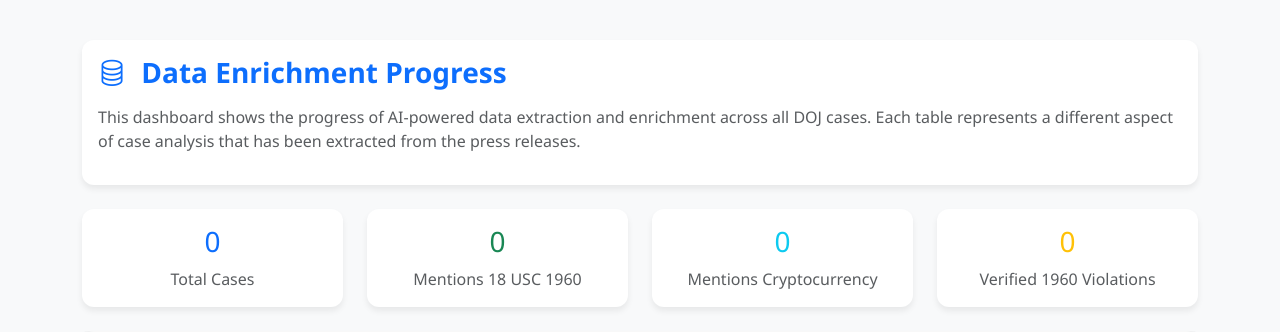
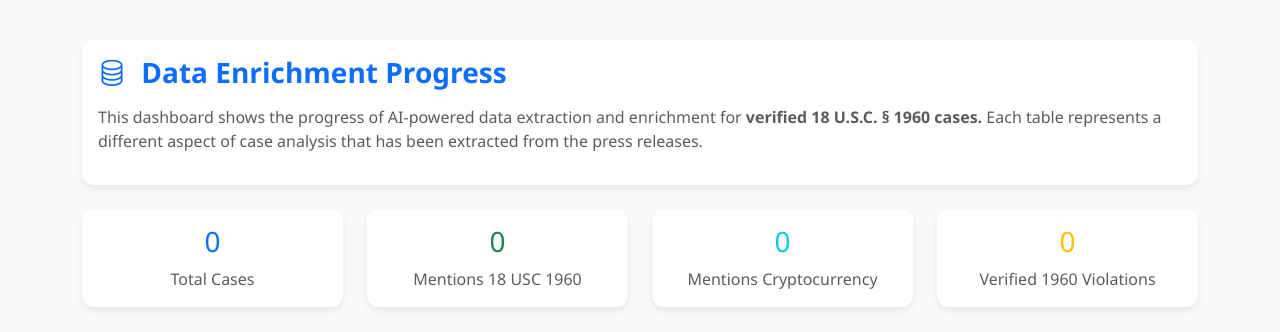
Before and after one commit to actuallyrizzn/project1960, a Flask app: page /enrichment in a window 1280 px wide. Shown: the part 108-440 px from the top of the page. Run offline with Flask 3, Linux system fonts and the light colour scheme; data that the repository does not hold is empty.

Commit message:
Update about and enrichment templates to reflect database milestone and enhance progress metrics
- Added a success message in the about.html template indicating the completion of the fully relational database schema.
- Updated enrichment.html to specify that the dashboard now tracks progress for verified 18 U.S.C. § 1960 cases.
- Adjusted progress calculations to use verified cases instead of total cases for more accurate metrics across various sections.

```diff
--- a/templates/about.html
+++ b/templates/about.html
@@ -67,6 +67,8 @@
                     <p>
                         The enrichment process uses targeted prompts to ask a Large Language Model to act as a legal expert. It reads each press release and extracts information into a detailed, structured format, populating the database tables described below. This turns unstructured text into a queryable dataset.
                     </p>
+
+                    <p class="text-success"><strong>Milestone reached:</strong> The system now uses a fully relational database schema as outlined in the project roadmap. All enrichment data is normalized and queryable across multiple tables.</p>
                 </div>
             </div>
 
@@ -154,7 +156,7 @@
 
                     <h5>Phase 2: Enhanced Data (Q3 2025)</h5>
                     <ul>
-                        <li>🔲 Schema v2 - fully relational database</li>
+                        <li>✅ Schema v2 - fully relational database (now live!)</li>
                         <li>🔲 PACER integration for docket metadata</li>
                         <li>🔲 Defendant and charge tracking</li>
                         <li>🔲 Exchange/OTC desk mapping</li>
--- a/templates/enrichment.html
+++ b/templates/enrichment.html
@@ -27,7 +27,7 @@
                     Data Enrichment Progress
                 </h1>
                 <p class="text-muted">
-                    This dashboard shows the progress of AI-powered data extraction and enrichment across all DOJ cases.
+                    This dashboard shows the progress of AI-powered data extraction and enrichment for <strong>verified 18 U.S.C. § 1960 cases.</strong>
                     Each table represents a different aspect of case analysis that has been extracted from the press releases.
                 </p>
             </div>
@@ -98,7 +98,7 @@
                                     Extracted case details including district office, U.S. Attorney, event type, penalties, and crypto assets.
                                 </p>
                                 <div class="progress" style="height: 6px;">
-                                    {% set percentage = (stats.enrichment.case_metadata / stats.total_cases * 100) if stats.total_cases > 0 else 0 %}
+                                    {% set percentage = (stats.enrichment.case_metadata / stats.verified_yes * 100) if stats.verified_yes > 0 else 0 %}
                                     <div class="progress-bar bg-primary" style="width: {{ percentage }}%"></div>
                                 </div>
                                 <small class="text-muted">{{ "%.1f"|format(percentage) }}% complete</small>
@@ -121,7 +121,7 @@
                                     Identified individuals involved in cases including defendants, prosecutors, and other key figures.
                                 </p>
                                 <div class="progress" style="height: 6px;">
-                                    {% set percentage = (stats.enrichment.participants / stats.total_cases * 100) if stats.total_cases > 0 else 0 %}
+                                    {% set percentage = (stats.enrichment.participants / stats.verified_yes * 100) if stats.verified_yes > 0 else 0 %}
                                     <div class="progress-bar bg-success" style="width: {{ percentage }}%"></div>
                                 </div>
                                 <small class="text-muted">{{ "%.1f"|format(percentage) }}% complete</small>
@@ -144,7 +144,7 @@
                                     Federal, state, and local law enforcement agencies involved in investigations and prosecutions.
                                 </p>
                                 <div class="progress" style="height: 6px;">
-                                    {% set percentage = (stats.enrichment.case_agencies / stats.total_cases * 100) if stats.total_cases > 0 else 0 %}
+                                    {% set percentage = (stats.enrichment.case_agencies / stats.verified_yes * 100) if stats.verified_yes > 0 else 0 %}
                                     <div class="progress-bar bg-info" style="width: {{ percentage }}%"></div>
                                 </div>
                                 <small class="text-muted">{{ "%.1f"|format(percentage) }}% complete</small>
@@ -167,7 +167,7 @@
                                     Criminal charges filed, including statutes, severity levels, and maximum penalties.
                                 </p>
                                 <div class="progress" style="height: 6px;">
-                                    {% set percentage = (stats.enrichment.charges / stats.total_cases * 100) if stats.total_cases > 0 else 0 %}
+                                    {% set percentage = (stats.enrichment.charges / stats.verified_yes * 100) if stats.verified_yes > 0 else 0 %}
                                     <div class="progress-bar bg-danger" style="width: {{ percentage }}%"></div>
                                 </div>
                                 <small class="text-muted">{{ "%.1f"|format(percentage) }}% complete</small>
@@ -190,7 +190,7 @@
                                     Forfeitures, fines, restitution, and other financial penalties or recoveries.
                                 </p>
                                 <div class="progress" style="height: 6px;">
-                                    {% set percentage = (stats.enrichment.financial_actions / stats.total_cases * 100) if stats.total_cases > 0 else 0 %}
+                                    {% set percentage = (stats.enrichment.financial_actions / stats.verified_yes * 100) if stats.verified_yes > 0 else 0 %}
                                     <div class="progress-bar bg-warning" style="width: {{ percentage }}%"></div>
                                 </div>
                                 <small class="text-muted">{{ "%.1f"|format(percentage) }}% complete</small>
@@ -213,7 +213,7 @@
                                     Individuals, businesses, or entities harmed by the criminal activity.
                                 </p>
                                 <div class="progress" style="height: 6px;">
-                                    {% set percentage = (stats.enrichment.victims / stats.total_cases * 100) if stats.total_cases > 0 else 0 %}
+                                    {% set percentage = (stats.enrichment.victims / stats.verified_yes * 100) if stats.verified_yes > 0 else 0 %}
                                     <div class="progress-bar bg-secondary" style="width: {{ percentage }}%"></div>
                                 </div>
                                 <small class="text-muted">{{ "%.1f"|format(percentage) }}% complete</small>
@@ -236,7 +236,7 @@
                                     Key statements from prosecutors, law enforcement, and other officials.
                                 </p>
                                 <div class="progress" style="height: 6px;">
-                                    {% set percentage = (stats.enrichment.quotes / stats.total_cases * 100) if stats.total_cases > 0 else 0 %}
+                                    {% set percentage = (stats.enrichment.quotes / stats.verified_yes * 100) if stats.verified_yes > 0 else 0 %}
                                     <div class="progress-bar bg-dark" style="width: {{ percentage }}%"></div>
                                 </div>
                                 <small class="text-muted">{{ "%.1f"|format(percentage) }}% complete</small>
@@ -259,7 +259,7 @@
                                     Key themes and patterns identified in the case narratives.
                                 </p>
                                 <div class="progress" style="height: 6px;">
-                                    {% set percentage = (stats.enrichment.themes / stats.total_cases * 100) if stats.total_cases > 0 else 0 %}
+                                    {% set percentage = (stats.enrichment.themes / stats.verified_yes * 100) if stats.verified_yes > 0 else 0 %}
                                     <div class="progress-bar bg-primary" style="width: {{ percentage }}%"></div>
                                 </div>
                                 <small class="text-muted">{{ "%.1f"|format(percentage) }}% complete</small>
```
